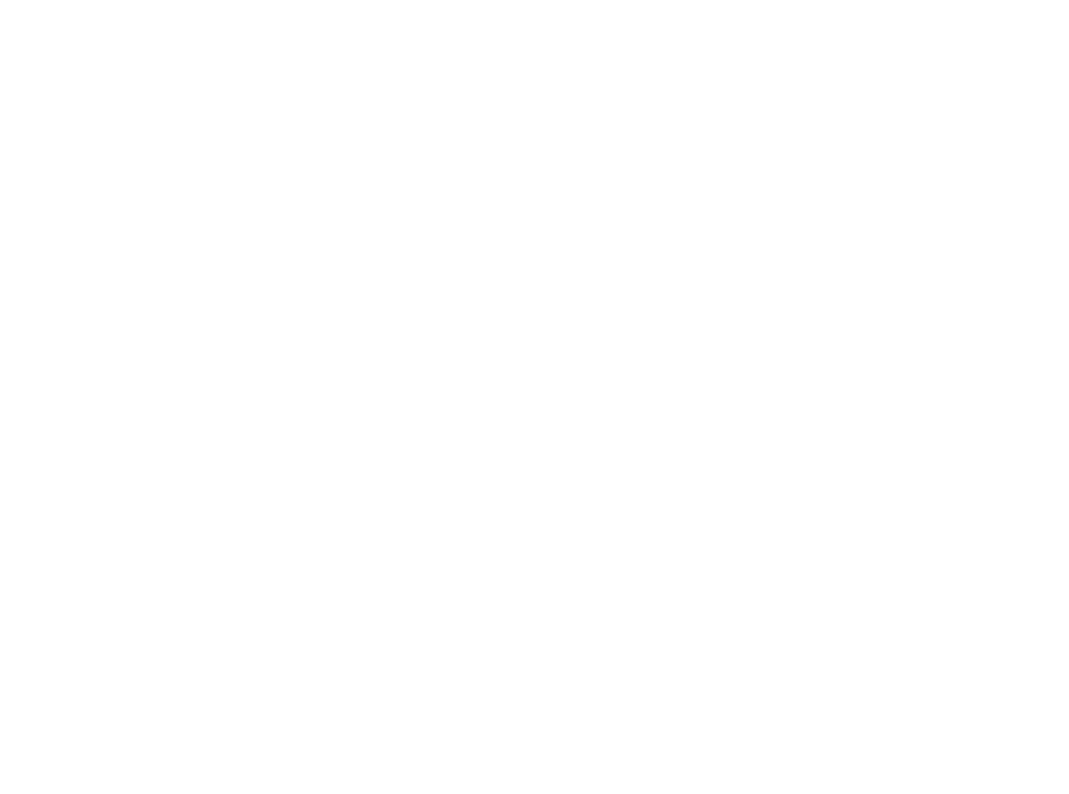
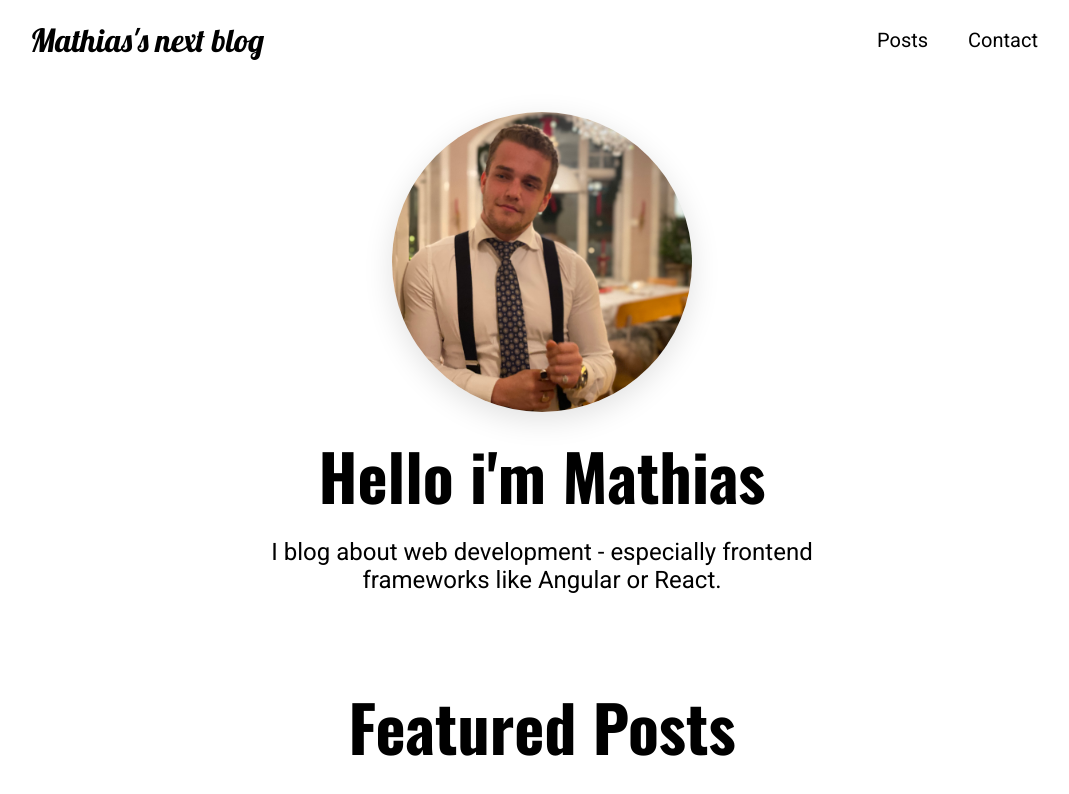
Before and after one commit to MathiasCK/next-blog, a Next.js app: page / in a window 1280 px wide. Shown: the top 794 px of the page, without its empty margins (98-1167 px from the left). Built offline with nearby package versions, Linux system fonts and the light colour scheme.

Commit message:
Layout component & navbar

```diff
--- /dev/null
+++ b/components/layout/layout.js
@@ -0,0 +1,12 @@
+import Navbar from "./navbar";
+
+const Layout = (props) => {
+  return (
+    <div>
+      <Navbar />
+      <main>{props.children}</main>
+    </div>
+  );
+};
+
+export default Layout;
--- /dev/null
+++ b/components/layout/logo.js
@@ -0,0 +1,8 @@
+import React from "react";
+import classes from "./styles/layout.module.css";
+
+const Logo = () => {
+  return <div className={classes.logo}>Mathias's next blog</div>;
+};
+
+export default Logo;
--- /dev/null
+++ b/components/layout/navbar.js
@@ -0,0 +1,30 @@
+import classes from "./styles/layout.module.css";
+import Link from "next/link";
+import Logo from "./logo";
+
+const Navbar = () => {
+  return (
+    <header className={classes.header}>
+      <Link href="/">
+        <a>
+          <Logo />
+        </a>
+      </Link>
+      <ul>
+        <li>
+          <Link href="/posts">Posts</Link>
+          <div className={classes.border}></div>
+        </li>
+
+        <div className={classes.relative}>
+          <li>
+            <Link href="/contact">Contact</Link>
+            <div className={classes.border}></div>
+          </li>
+        </div>
+      </ul>
+    </header>
+  );
+};
+
+export default Navbar;
--- /dev/null
+++ b/components/layout/styles/layout.module.css
@@ -0,0 +1,84 @@
+@import url("https://fonts.googleapis.com/css2?family=Lobster&display=swap");
+.header {
+  width: 100%;
+  height: 5rem;
+  background-color: white;
+  display: -webkit-box;
+  display: -ms-flexbox;
+  display: flex;
+  -webkit-box-pack: justify;
+      -ms-flex-pack: justify;
+          justify-content: space-between;
+  -webkit-box-align: center;
+      -ms-flex-align: center;
+          align-items: center;
+  padding: 0 10%;
+  position: fixed;
+  top: 0;
+  left: 0;
+  -webkit-backdrop-filter: saturate(180%) blur(5px);
+          backdrop-filter: saturate(180%) blur(5px);
+  z-index: 10;
+}
+
+.header ul {
+  list-style: none;
+  display: -webkit-box;
+  display: -ms-flexbox;
+  display: flex;
+  -webkit-box-align: baseline;
+      -ms-flex-align: baseline;
+          align-items: baseline;
+  margin: 0;
+  padding: 0;
+}
+
+@media (min-width: 768px) {
+  .header ul {
+    gap: 0.5rem;
+  }
+}
+
+.header ul li {
+  margin: 0 var(--size-4);
+  position: relative;
+}
+
+.header ul li a {
+  color: black;
+  font-size: var(--size-4);
+}
+
+@media (min-width: 768px) {
+  .header ul li a {
+    font-size: var(--size-5);
+  }
+}
+
+.header ul li a ~ .border {
+  position: absolute;
+  bottom: -2;
+  left: 0;
+  width: 0;
+  height: 2px;
+  background-color: #ff033e;
+}
+
+.header ul li a:hover ~ .border {
+  width: 100%;
+  -webkit-transition: 0.3s;
+  transition: 0.3s;
+}
+
+.logo {
+  font-size: var(--size-5);
+  font-family: "Lobster", cursive;
+  color: black;
+}
+
+@media (min-width: 768px) {
+  .logo {
+    font-size: var(--size-8);
+  }
+}
+/*# sourceMappingURL=layout.module.css.map */
--- /dev/null
+++ b/components/layout/styles/layout.module.scss
@@ -0,0 +1,62 @@
+@import url("https://fonts.googleapis.com/css2?family=Lobster&display=swap");
+
+.header {
+  width: 100%;
+  height: 5rem;
+  background-color: white;
+  display: flex;
+  justify-content: space-between;
+  align-items: center;
+  padding: 0 10%;
+  position: fixed;
+  top: 0;
+  left: 0;
+  backdrop-filter: saturate(180%) blur(5px);
+  z-index: 10;
+  ul {
+    @media (min-width: 768px) {
+      gap: 0.5rem;
+    }
+    list-style: none;
+    display: flex;
+    align-items: baseline;
+    margin: 0;
+    padding: 0;
+
+    li {
+      margin: 0 var(--size-4);
+      position: relative;
+      a {
+        @media (min-width: 768px) {
+          font-size: var(--size-5);
+        }
+        color: black;
+        font-size: var(--size-4);
+
+        & ~ .border {
+          position: absolute;
+          bottom: -2;
+          left: 0;
+          width: 0;
+          height: 2px;
+          background-color: #ff033e;
+        }
+        &:hover ~ .border {
+          width: 100%;
+          transition: 0.3s;
+        }
+      }
+    }
+  }
+}
+
+.logo {
+  @media (min-width: 768px) {
+    font-size: var(--size-8);
+  }
+
+  font-size: var(--size-5);
+
+  font-family: "Lobster", cursive;
+  color: black;
+}
--- a/pages/_app.js
+++ b/pages/_app.js
@@ -1,5 +1,12 @@
+import Layout from "../components/layout/layout";
+import "../styles/globals.css";
+
 const MyApp = ({ Component, pageProps }) => {
-  return <Component {...pageProps} />;
+  return (
+    <Layout>
+      <Component {...pageProps} />
+    </Layout>
+  );
 };
 
 export default MyApp;
--- a/pages/index.js
+++ b/pages/index.js
@@ -1,5 +1,13 @@
+import FeaturedPosts from "../components/home-page/featured-posts";
+
+import Hero from "../components/home-page/hero";
 const HomePage = () => {
-  return <div></div>;
+  return (
+    <div>
+      <Hero />
+      <FeaturedPosts />
+    </div>
+  );
 };
 
 export default HomePage;
--- /dev/null
+++ b/styles/globals.css
@@ -0,0 +1,67 @@
+@import url("https://fonts.googleapis.com/css2?family=Oswald:wght@700&family=Roboto&family=Source+Sans+Pro:wght@300&display=swap");
+
+* {
+  box-sizing: border-box;
+}
+
+body {
+  --color-grey-50: hsl(265, 55%, 96%);
+  --color-grey-100: hsl(265, 19%, 88%);
+  --color-grey-200: hsl(265, 7%, 70%);
+  --color-grey-300: hsl(265, 6%, 66%);
+  --color-grey-400: hsl(265, 4%, 57%);
+  --color-grey-500: hsl(265, 3%, 53%);
+  --color-grey-600: hsl(265, 4%, 42%);
+  --color-grey-700: hsl(265, 4%, 31%);
+  --color-grey-800: hsl(276, 5%, 20%);
+  --color-grey-900: hsl(280, 5%, 13%);
+
+  --color-primary-50: #c8b3ce;
+  --color-primary-100: #a07aaa;
+  --color-primary-200: #884c97;
+  --color-primary-300: #843897;
+  --color-primary-400: #732392;
+  --color-primary-500: #5a097a;
+  --color-primary-600: #480264;
+  --color-primary-700: #3d0264;
+
+  --color-success-100: #a2f0bc;
+  --color-success-500: #12bd4b;
+
+  --color-error-100: #f1acc9;
+  --color-error-500: #a10c4a;
+
+  --size-1: 0.25rem;
+  --size-2: 0.5rem;
+  --size-3: 0.75rem;
+  --size-4: 1rem;
+  --size-5: 1.25rem;
+  --size-6: 1.5rem;
+  --size-8: 2rem;
+  --size-16: 4rem;
+  --size-20: 5rem;
+  --size-40: 10rem;
+
+  --shadow-1: 0 8px 30px rgba(0, 0, 0, 0.12);
+
+  margin: 0;
+  background: white;
+  color: black;
+  font-family: "Roboto", sans-serif;
+  padding-top: 5rem;
+}
+
+h1,
+h2,
+h3 {
+  font-family: "Oswald", "Roboto", sans-serif;
+}
+
+a {
+  text-decoration: none;
+}
+
+button {
+  font: inherit;
+  cursor: pointer;
+}
```
Also changed, not shown: public/images/site/profile.jpg (added), 1 other file (tests, documents, lock files or other folders).
